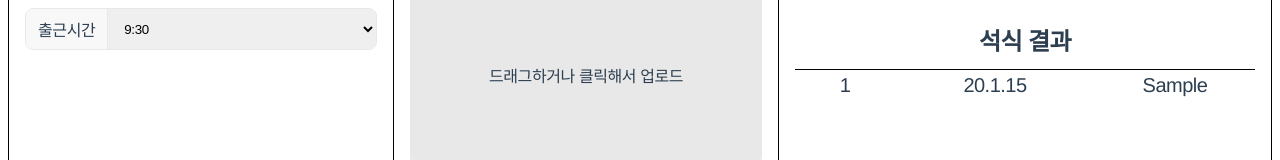
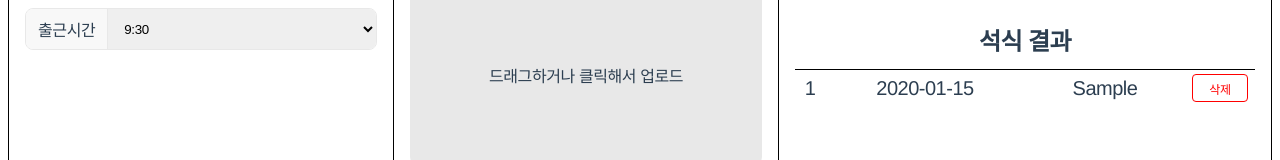
Before and after one commit to teller2016/vue-fe-overtime, a Vue app: page / in a window 1280 px wide. Both pictures are taken after typing "2020-01-15", "Sample" into the empty fields and a click on the button "추가". Shown: the part 166-326 px from the top of the page. Built offline with nearby package versions, Linux system fonts and the light colour scheme.

Commit message:
feat: dinner data delete button added

```diff
--- a/src/components/ContainerBox.vue
+++ b/src/components/ContainerBox.vue
@@ -82,9 +82,10 @@
 
                 <table class="dinner__result__table">
                   <colgroup>
-                    <col width="100" />
+                    <col width="30" />
                     <col width="200" />
                     <col width="160" />
+                    <col width="70" />
                   </colgroup>
 
                   <template v-if="dinnerList.length">
@@ -95,9 +96,20 @@
                     >
                       <td>{{ index + 1 }}</td>
                       <td>
-                        {{ `${data.year % 100}.${data.month}.${data.day}` }}
+                        {{ data.date }}
                       </td>
                       <td>{{ data.text }}</td>
+                      <td>
+                        <ButtonElement
+                          type="button"
+                          class="dinner__delete"
+                          size="s"
+                          line="red"
+                          @on-click="deleteDinnerData(data.date)"
+                        >
+                          삭제
+                        </ButtonElement>
+                      </td>
                     </tr>
                   </template>
 
@@ -172,8 +184,8 @@ export default {
 
       for (let data in dinnerData.value) {
         unsortedData.push({
-          date: data,
-          text: dinnerData.value[data],
+          date: dinnerData.value[data].fullDate,
+          text: dinnerData.value[data].dinnerText,
         });
       }
 
@@ -246,7 +258,16 @@ export default {
         return;
       }
 
-      dinnerData.value[dinnerDate.value] = dinnerText.value;
+      // dinnerData.value[dinnerDate.value] = dinnerText.value;
+      dinnerData.value[dinnerDate.value] = {
+        fullDate: dinnerDate.value,
+        dinnerText: dinnerText.value,
+      };
+    };
+
+    const deleteDinnerData = (date) => {
+      console.log(date);
+      delete dinnerData.value[date];
     };
 
     return {
@@ -255,6 +276,7 @@ export default {
       updateYearValue,
       updateWorkStartTimeValue,
       addDinnerData,
+      deleteDinnerData,
       dinnerDate,
       dinnerText,
       dinnerData,
--- a/src/components/DragDrop.vue
+++ b/src/components/DragDrop.vue
@@ -31,7 +31,6 @@ export default {
     const workResultData = ref([]);
 
     const filterExcelData = (data) => {
-      console.log(data);
       const dayTimeWorkData = {
         // 일: {
         //   totalDate: '22.08.01',
@@ -92,7 +91,6 @@ export default {
         };
       }
 
-      console.log(dayTimeWorkData);
       return dayTimeWorkData;
     };
 
@@ -108,6 +106,8 @@ export default {
           const row = XLSX.utils.sheet_to_json(workBook.Sheets[sheetName]);
           workResultData.value = filterExcelData(row);
         });
+
+        console.log(workResultData.value);
       };
 
       reader.readAsBinaryString(fileValue);
--- a/src/components/elements/ButtonElement.vue
+++ b/src/components/elements/ButtonElement.vue
@@ -7,6 +7,7 @@
       size === 'lg' ? 'btn-lg' : '',
       line === 'black' ? 'btn-black-line' : '',
       line === 'orange' ? 'btn-orange-line' : '',
+      line === 'red' ? 'btn-red-line' : '',
     ]"
     @click="onClick"
   >
@@ -69,6 +70,14 @@ export default {
         background: rgba(255, 166, 0, 0.1);
       }
     }
+
+    &.btn-red-line {
+      color: rgb(255, 0, 0);
+      border-color: rgb(255, 0, 0);
+      &:hover {
+        background: rgba(255, 0, 0, 0.1);
+      }
+    }
   }
 }
 </style>
```
